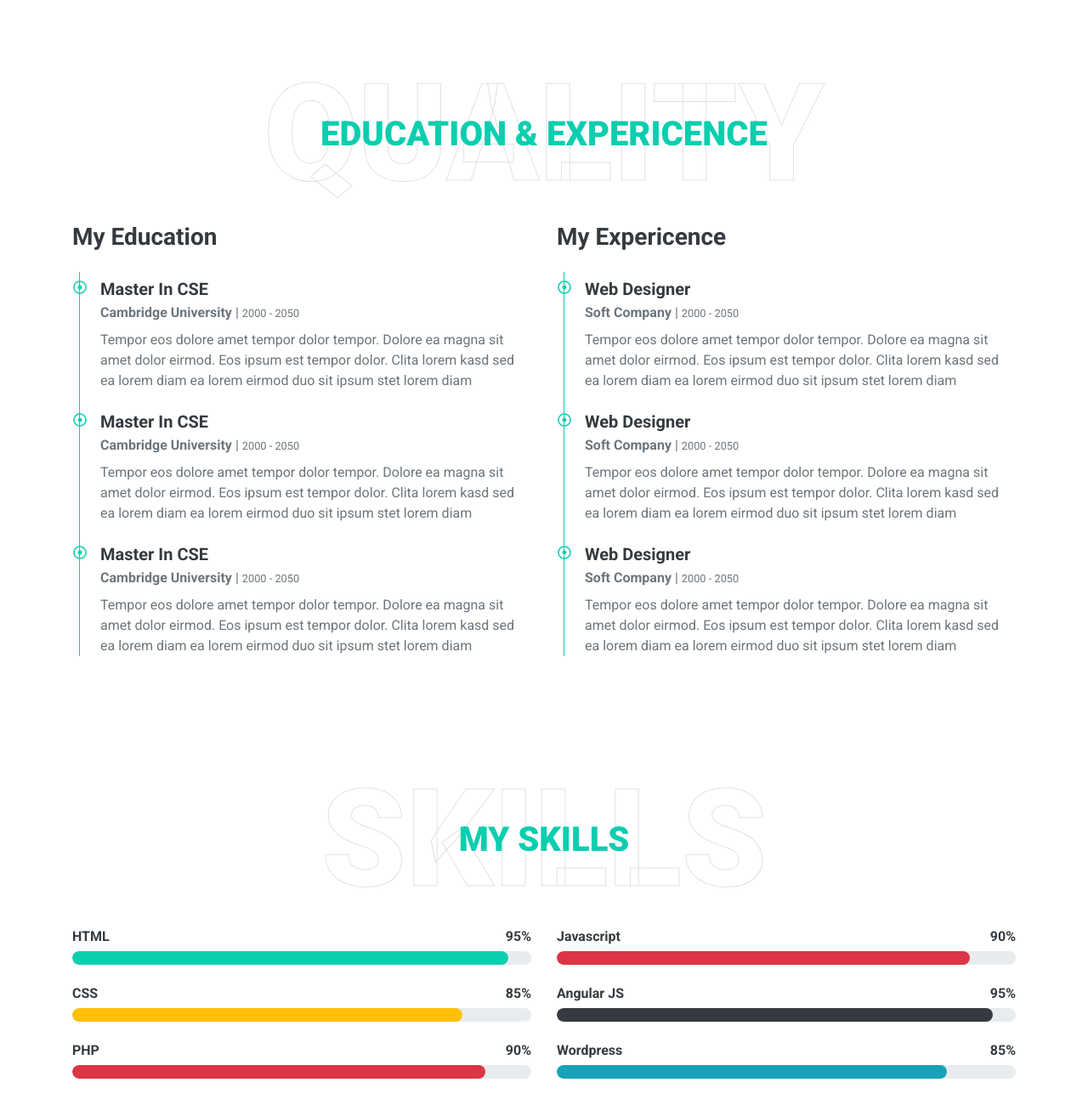
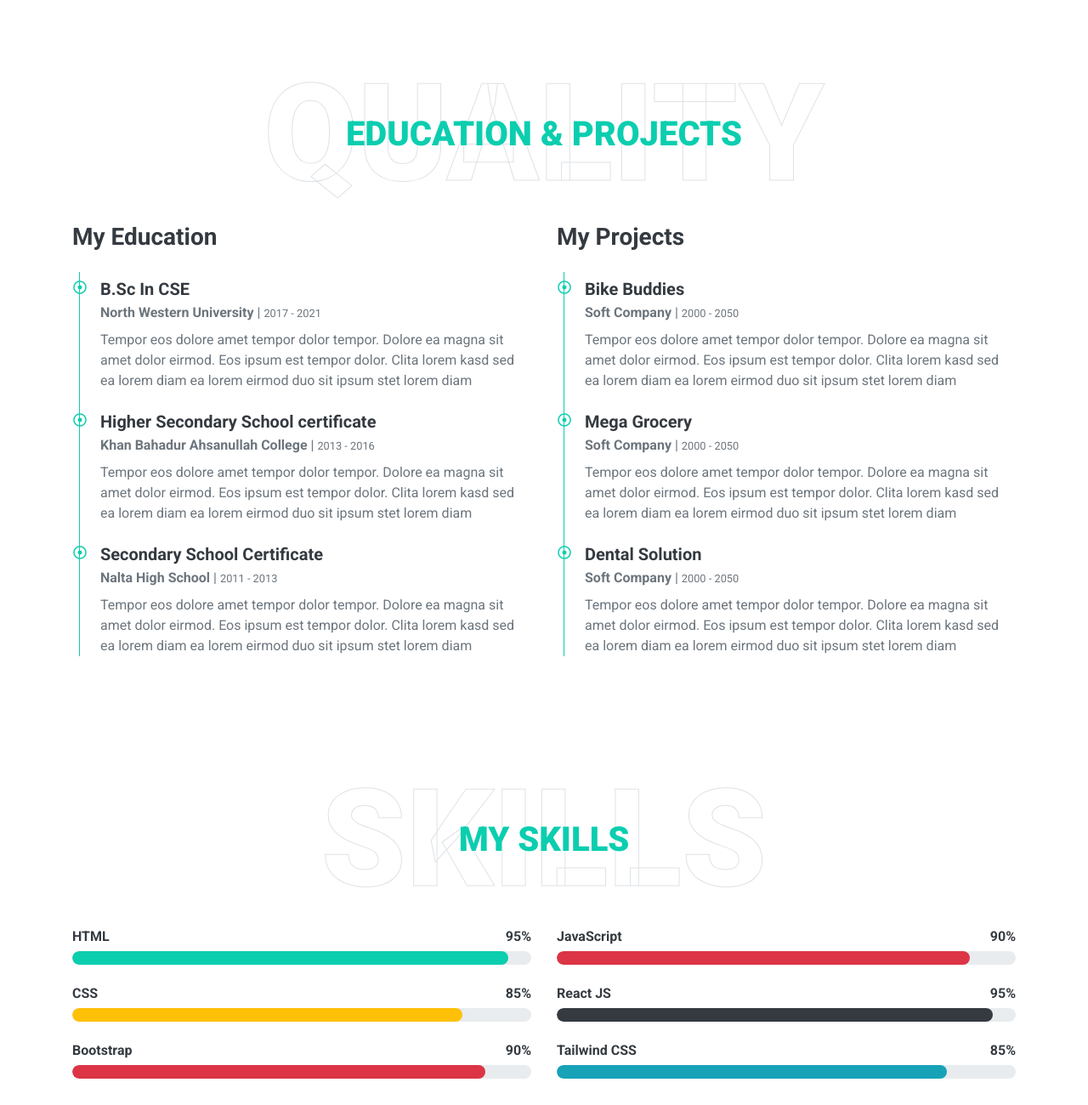
Before and after one commit to Md-Tur/my-professional-portfolio, a plain HTML site: page index.html in a window 1280 px wide. Shown: the part 1820-3120 px from the top of the page at 85% size. Drawn offline with nearby package versions, Linux system fonts and the light colour scheme.

Commit message:
education section modified

```diff
--- a/index.html
+++ b/index.html
@@ -152,7 +152,7 @@
         <div class="container">
             <div class="position-relative d-flex align-items-center justify-content-center">
                 <h1 class="display-1 text-uppercase text-white" style="-webkit-text-stroke: 1px #dee2e6;">Quality</h1>
-                <h1 class="position-absolute text-uppercase text-primary">Education & Expericence</h1>
+                <h1 class="position-absolute text-uppercase text-primary">Education & Projects</h1>
             </div>
             <div class="row align-items-center">
                 <div class="col-lg-6">
@@ -161,8 +161,8 @@
                         <div class="position-relative mb-4">
                             <i class="far fa-dot-circle text-primary position-absolute"
                                 style="top: 2px; left: -32px;"></i>
-                            <h5 class="font-weight-bold mb-1">Master In CSE</h5>
-                            <p class="mb-2"><strong>Cambridge University</strong> | <small>2000 - 2050</small></p>
+                            <h5 class="font-weight-bold mb-1">B.Sc In CSE</h5>
+                            <p class="mb-2"><strong>North Western University</strong> | <small>2017 - 2021</small></p>
                             <p>Tempor eos dolore amet tempor dolor tempor. Dolore ea magna sit amet dolor eirmod. Eos
                                 ipsum est tempor dolor. Clita lorem kasd sed ea lorem diam ea lorem eirmod duo sit ipsum
                                 stet lorem diam</p>
@@ -170,8 +170,9 @@
                         <div class="position-relative mb-4">
                             <i class="far fa-dot-circle text-primary position-absolute"
                                 style="top: 2px; left: -32px;"></i>
-                            <h5 class="font-weight-bold mb-1">Master In CSE</h5>
-                            <p class="mb-2"><strong>Cambridge University</strong> | <small>2000 - 2050</small></p>
+                            <h5 class="font-weight-bold mb-1">Higher Secondary School certificate</h5>
+                            <p class="mb-2"><strong>Khan Bahadur Ahsanullah College</strong> | <small>2013 -
+                                    2016</small></p>
                             <p>Tempor eos dolore amet tempor dolor tempor. Dolore ea magna sit amet dolor eirmod. Eos
                                 ipsum est tempor dolor. Clita lorem kasd sed ea lorem diam ea lorem eirmod duo sit ipsum
                                 stet lorem diam</p>
@@ -179,8 +180,8 @@
                         <div class="position-relative mb-4">
                             <i class="far fa-dot-circle text-primary position-absolute"
                                 style="top: 2px; left: -32px;"></i>
-                            <h5 class="font-weight-bold mb-1">Master In CSE</h5>
-                            <p class="mb-2"><strong>Cambridge University</strong> | <small>2000 - 2050</small></p>
+                            <h5 class="font-weight-bold mb-1">Secondary School Certificate</h5>
+                            <p class="mb-2"><strong>Nalta High School</strong> | <small>2011 - 2013</small></p>
                             <p>Tempor eos dolore amet tempor dolor tempor. Dolore ea magna sit amet dolor eirmod. Eos
                                 ipsum est tempor dolor. Clita lorem kasd sed ea lorem diam ea lorem eirmod duo sit ipsum
                                 stet lorem diam</p>
@@ -188,12 +189,12 @@
                     </div>
                 </div>
                 <div class="col-lg-6">
-                    <h3 class="mb-4">My Expericence</h3>
+                    <h3 class="mb-4">My Projects</h3>
                     <div class="border-left border-primary pt-2 pl-4 ml-2">
                         <div class="position-relative mb-4">
                             <i class="far fa-dot-circle text-primary position-absolute"
                                 style="top: 2px; left: -32px;"></i>
-                            <h5 class="font-weight-bold mb-1">Web Designer</h5>
+                            <h5 class="font-weight-bold mb-1">Bike Buddies</h5>
                             <p class="mb-2"><strong>Soft Company</strong> | <small>2000 - 2050</small></p>
                             <p>Tempor eos dolore amet tempor dolor tempor. Dolore ea magna sit amet dolor eirmod. Eos
                                 ipsum est tempor dolor. Clita lorem kasd sed ea lorem diam ea lorem eirmod duo sit ipsum
@@ -202,7 +203,7 @@
                         <div class="position-relative mb-4">
                             <i class="far fa-dot-circle text-primary position-absolute"
                                 style="top: 2px; left: -32px;"></i>
-                            <h5 class="font-weight-bold mb-1">Web Designer</h5>
+                            <h5 class="font-weight-bold mb-1">Mega Grocery</h5>
                             <p class="mb-2"><strong>Soft Company</strong> | <small>2000 - 2050</small></p>
                             <p>Tempor eos dolore amet tempor dolor tempor. Dolore ea magna sit amet dolor eirmod. Eos
                                 ipsum est tempor dolor. Clita lorem kasd sed ea lorem diam ea lorem eirmod duo sit ipsum
@@ -211,7 +212,7 @@
                         <div class="position-relative mb-4">
                             <i class="far fa-dot-circle text-primary position-absolute"
                                 style="top: 2px; left: -32px;"></i>
-                            <h5 class="font-weight-bold mb-1">Web Designer</h5>
+                            <h5 class="font-weight-bold mb-1">Dental Solution</h5>
                             <p class="mb-2"><strong>Soft Company</strong> | <small>2000 - 2050</small></p>
                             <p>Tempor eos dolore amet tempor dolor tempor. Dolore ea magna sit amet dolor eirmod. Eos
                                 ipsum est tempor dolor. Clita lorem kasd sed ea lorem diam ea lorem eirmod duo sit ipsum
@@ -256,7 +257,7 @@
                     </div>
                     <div class="skill mb-4">
                         <div class="d-flex justify-content-between">
-                            <h6 class="font-weight-bold">PHP</h6>
+                            <h6 class="font-weight-bold">Bootstrap</h6>
                             <h6 class="font-weight-bold">90%</h6>
                         </div>
                         <div class="progress">
@@ -268,7 +269,7 @@
                 <div class="col-md-6">
                     <div class="skill mb-4">
                         <div class="d-flex justify-content-between">
-                            <h6 class="font-weight-bold">Javascript</h6>
+                            <h6 class="font-weight-bold">JavaScript</h6>
                             <h6 class="font-weight-bold">90%</h6>
                         </div>
                         <div class="progress">
@@ -278,7 +279,7 @@
                     </div>
                     <div class="skill mb-4">
                         <div class="d-flex justify-content-between">
-                            <h6 class="font-weight-bold">Angular JS</h6>
+                            <h6 class="font-weight-bold">React JS</h6>
                             <h6 class="font-weight-bold">95%</h6>
                         </div>
                         <div class="progress">
@@ -288,7 +289,7 @@
                     </div>
                     <div class="skill mb-4">
                         <div class="d-flex justify-content-between">
-                            <h6 class="font-weight-bold">Wordpress</h6>
+                            <h6 class="font-weight-bold">Tailwind CSS</h6>
                             <h6 class="font-weight-bold">85%</h6>
                         </div>
                         <div class="progress">
```
